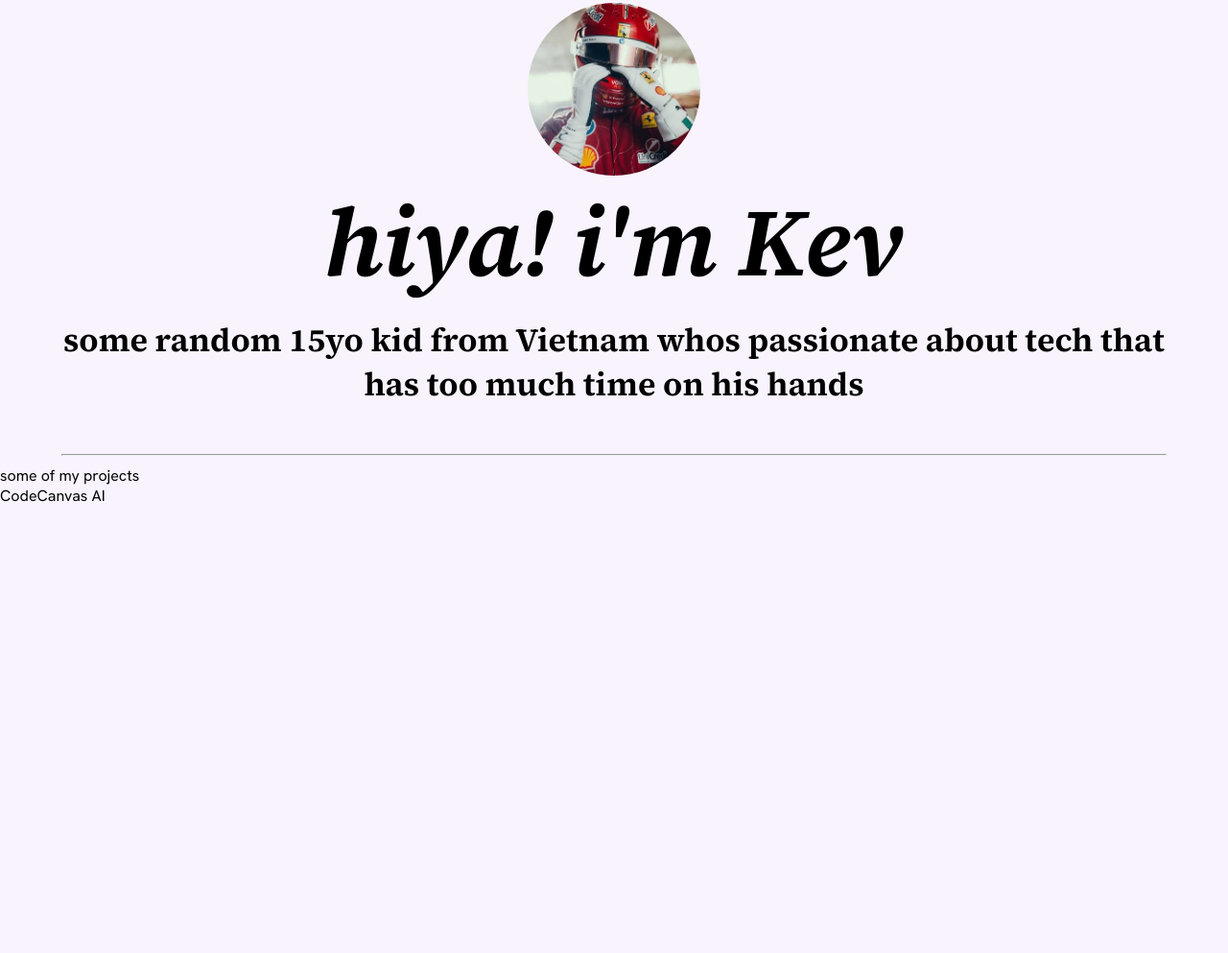
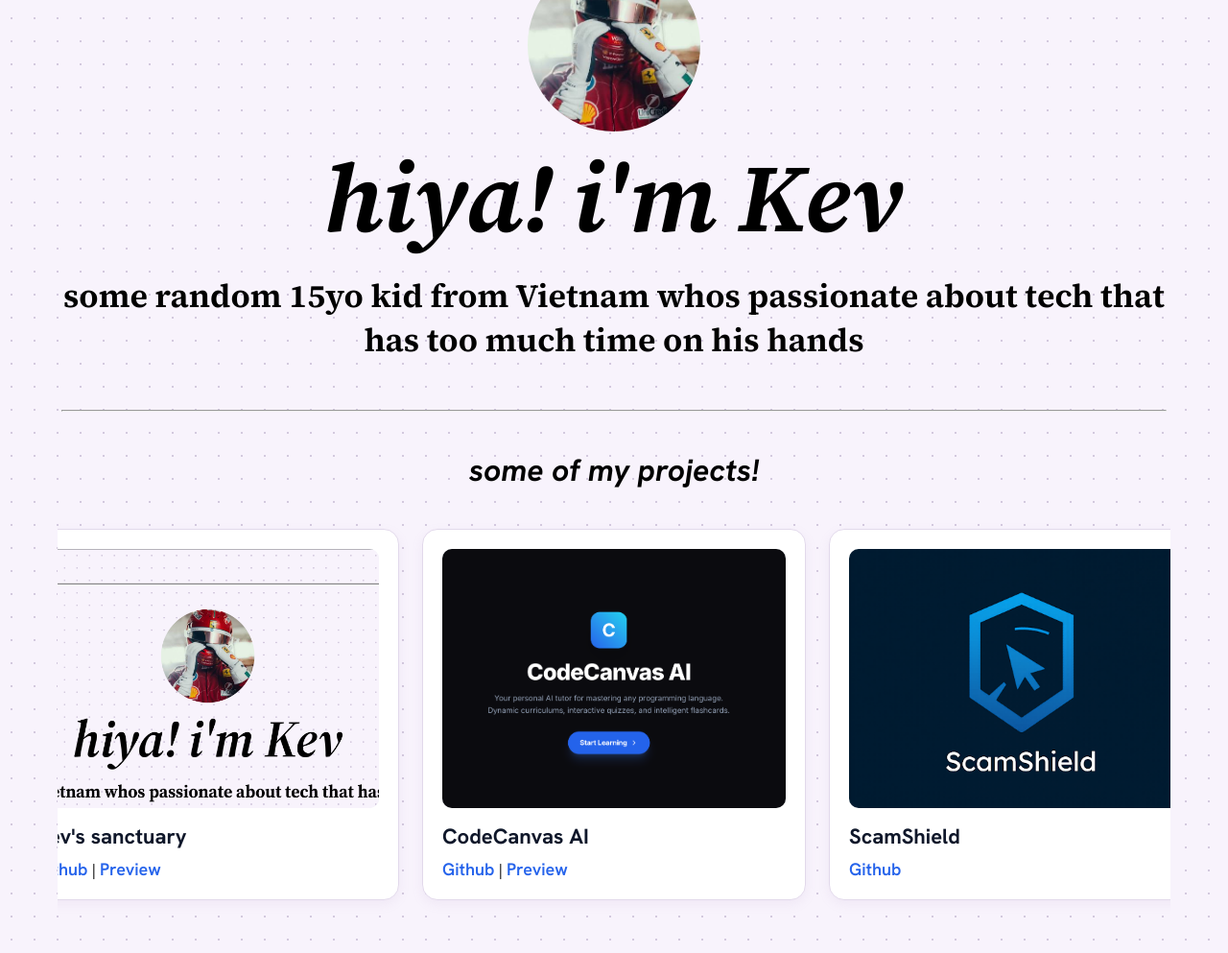
Before and after one commit to g-khang-1211/kev-site, a plain HTML site: page index.html in a window 1280 px wide. Shown: the part 113-1106 px from the top of the page at 96% size. Before the commit the page ends 800 px from the top, so only its background shows below. Drawn offline with Linux system fonts and the light colour scheme.

Commit message:
feat: projects section

```diff
--- a/index.css
+++ b/index.css
@@ -14,7 +14,9 @@
 
 html {
     font-family: 'Hanken Grotesk', 'Source Serif 4', 'JetBrains Mono', sans-serif;
-    background-color: var(--neutral-color);
+    background-color: #F8F3FC;
+    background-image: radial-gradient(#D3C9DE 1.5px, transparent 1.5px);
+    background-size: 24px 24px;
     scroll-behavior: smooth;
     user-select: none;
     -webkit-user-select: none;
@@ -22,11 +24,17 @@
 
 hr {
     width: 90%;
-    margin: 10px auto;
+    margin: 5px auto;
 }
 
 /* Navigation bar */
 nav {
+    position: fixed;
+    top: 0;
+    left: 0;
+    width: 100%;
+    z-index: 1000;
+
     font-family: 'Hanken Grotesk', sans-serif;
     display: flex;
     padding: 20px 40px;
@@ -68,10 +76,11 @@
 }
 
 .pfp {
-    width: 180px;        /* Adjust size as needed */
+    margin-top: 20px;
+    width: 180px;
     height: 180px;
-    border-radius: 50%;  /* Makes the profile picture circular */
-    object-fit: cover;   /* Prevents the image from stretching */
+    border-radius: 50%;
+    object-fit: cover;
 }
 
 .intro-title {
@@ -86,3 +95,70 @@
 
 
 /* Projects */
+.projects-wrapper {
+    /* max-width: 1800px;*/
+    margin: 40px auto;
+    padding: 0 60px;
+    font-family: 'Hanken Grotesk', sans-serif;
+}
+
+.projects-wrapper h2 {
+    font-style: italic;
+    font-size: 32px;
+    margin-bottom: 25px;
+    text-align: center;
+}
+
+.projects-row {
+    display: flex;
+    flex-direction: row;
+    gap: 24px;
+    overflow-x: auto;
+    overflow-y: hidden;
+    padding: 15px 5px;
+    width: 100%;
+    justify-content: center;
+}
+
+.project-card {
+    flex: 0 0 400px;
+    background: #ffffff;
+    border: 1px solid #E2D9EB;
+    border-radius: 16px;
+    padding: 20px;
+    box-shadow: 0 4px 12px rgba(162, 141, 187, 0.1);
+    transition: transform 0.2s ease, box-shadow 0.2s ease;
+}
+
+.project-card:hover {
+    transform: scale(1.05);
+    box-shadow: 0 6px 16px rgba(162, 141, 187, 0.15);
+}
+
+.project-card h3 {
+    margin: 15px 0 8px 0;
+    font-size: 22px;
+    color: #0F172A;
+}
+
+.project-links a {
+    font-size: 18px;
+    color: var(--primary-color);
+    text-decoration: none;
+    font-weight: 600;
+}
+
+.card-img {
+    width: 100%;
+    height: 270px;
+    border-radius: 10px;
+    overflow: hidden;
+    background: #F1F5F9;
+}
+
+.card-img img {
+    width: 100%;
+    height: 100%;
+    display: block;
+    object-fit: cover;
+}
--- a/index.html
+++ b/index.html
@@ -4,14 +4,12 @@
     <meta charset="UTF-8">
     <meta name="viewport" content="width=device-width, initial-scale=1.0">
 
-    <!-- Fonts -->
     <link rel="preconnect" href="https://fonts.googleapis.com">
     <link rel="preconnect" href="https://fonts.gstatic.com" crossorigin>
     <link href="https://fonts.googleapis.com/css2?family=Hanken+Grotesk:ital,wght@0,100..900;1,100..900&family=JetBrains+Mono:ital,wght@0,100..800;1,100..800&family=Source+Serif+4:ital,opsz,wght@0,8..60,200..900;1,8..60,200..900&display=swap" rel="stylesheet">
 
-    <!-- Styles -->
     <link rel="stylesheet" href="index.css">
-    <link rel="icon" type="image/jpeg" href="./assets/site_logo.png">
+    <link rel="icon" type="image/x-icon" href="./assets/site_logo.png">
 
     <title>Kev's Sanctuary</title>
 </head>
@@ -38,19 +36,37 @@
 
         <hr>
 
-        <div class="projects" id="projects">
-            <p class="projects-title">some of my projects</p>
+        <div class="projects-wrapper" id="projects">
+            <h2>some of my projects!</h2>
 
-            <div class="project-list">
-                <div class="project">
-                    <p class="project-name">CodeCanvas AI</p>
-                    <p class="project-description"></p>
-                </div>
-                <div class="project">
-                    <p class="project-name"></p>
-                    <p class="project-description"></p>
-                </div>
-            </div>
+            <div class="projects-row">
+
+                <div class="project-card">
+                    <div class="card-img">
+                        <img src="./assets/projects/kev_sanctuary.png">
+                    </div>
+                    <h3>Kev's sanctuary</h3>
+                    <div class="project-links">
+                        <a href="https://github.com/g-khang-1211/kev-site/tree/master" target="_blank" rel="noopener noreferrer">Github</a> | <a href="https://g-khang-1211.github.io/kev-site/" target="_blank" rel="noopener noreferrer">Preview</a>
+                    </div>
+                </div> <div class="project-card">
+                    <div class="card-img">
+                        <img src="./assets/projects/codeCanvas.png">
+                    </div>
+                    <h3>CodeCanvas AI</h3>
+                    <div class="project-links">
+                        <a href="https://github.com/g-khang-1211/CodeCanvas-AI-main" target="_blank" rel="noopener noreferrer">Github</a> | <a href="https://codecanvas-ai.onrender.com" target="_blank" rel="noopener noreferrer">Preview</a>
+                    </div>
+                </div> <div class="project-card">
+                    <div class="card-img">
+                        <img src="./assets/projects/scamShield.png">
+                    </div>
+                    <h3>ScamShield</h3>
+                    <div class="project-links">
+                        <a href="https://github.com/Henrycoding-design/Scam-detection-LotusHack2026" target="_blank" rel="noopener noreferrer">Github</a>
+                    </div>
+                </div> </div>
+        </div>
     </main>
 
 </body>
```
Also changed, not shown: assets/projects/codeCanvas.png (added), assets/projects/kev_sanctuary.png (added), assets/projects/scamShield.png (added).
